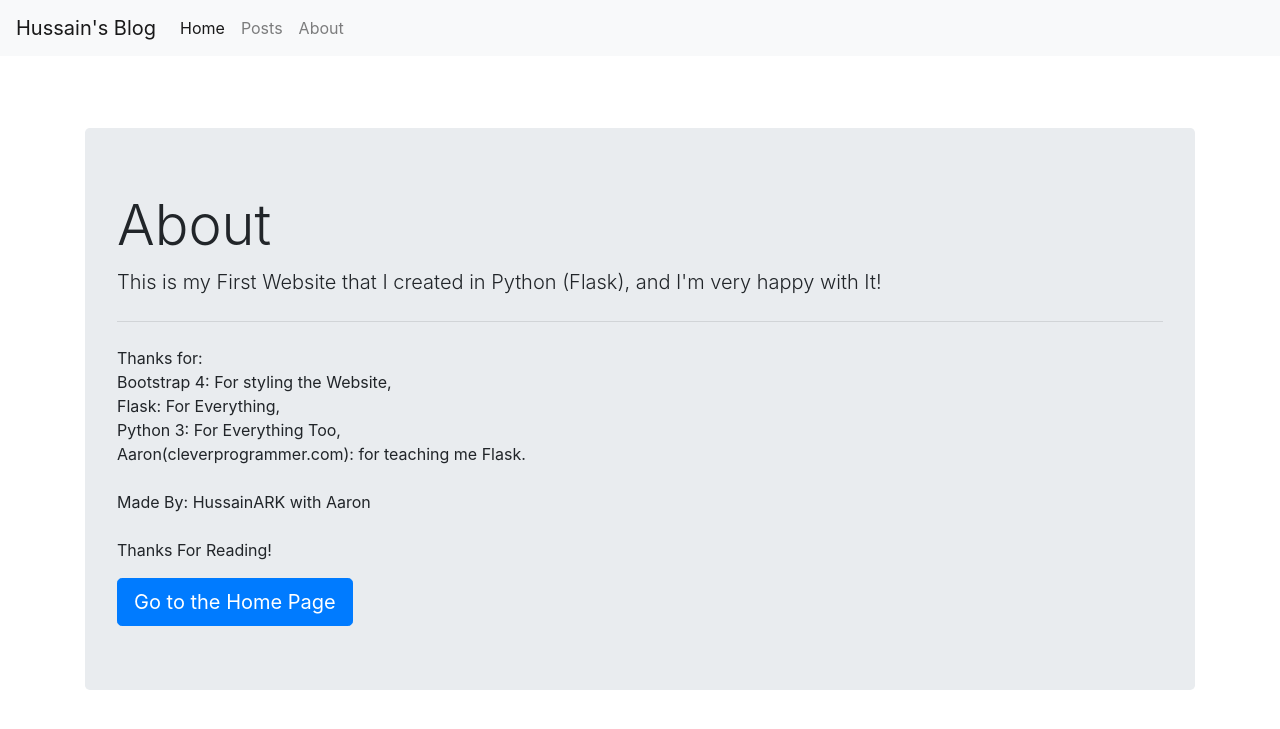
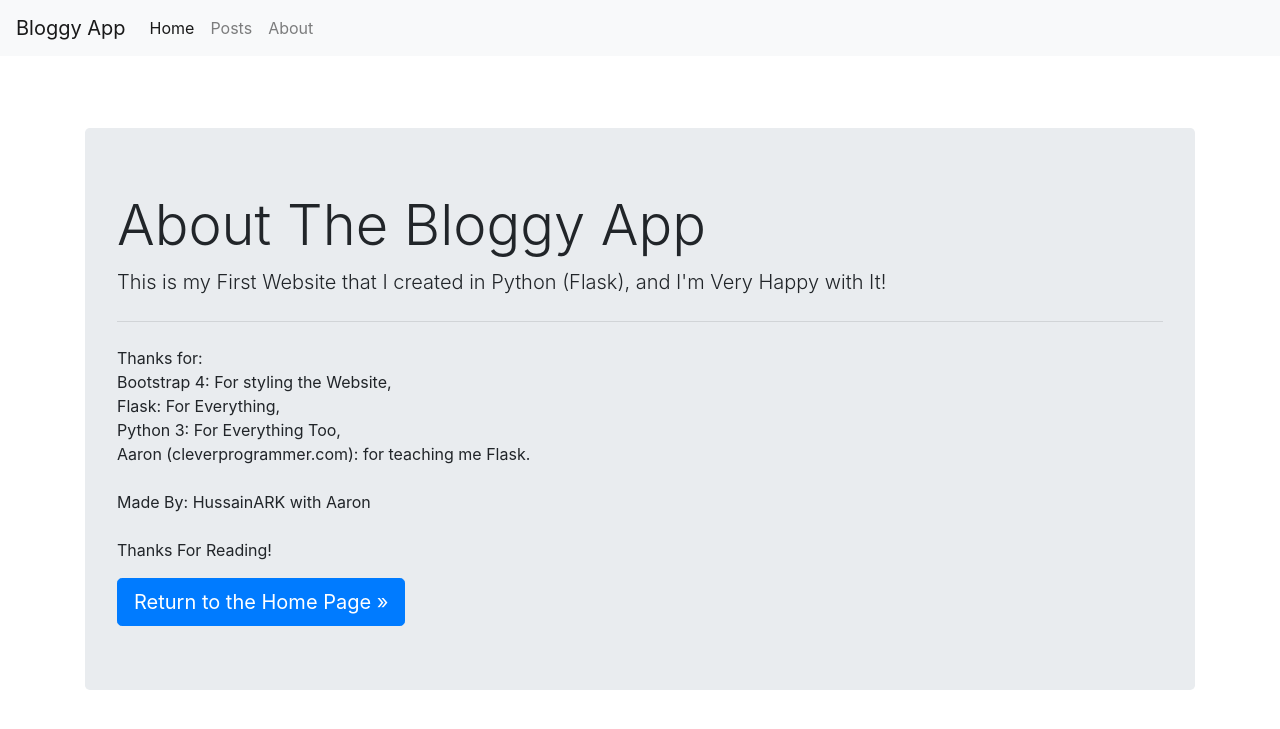
Before and after one commit to HussainARK/the-bloggy-app, a Flask app: page /about in a window 1280 px wide. Shown: the top 729 px of the page. Run offline with Flask 2, Linux system fonts and the light colour scheme; some libraries are stand-ins or nearby versions.

Commit message:
Edited Something

```diff
--- a/app.py
+++ b/app.py
@@ -11,13 +11,14 @@ app = Flask(__name__)
 app.config['SQLALCHEMY_DATABASE_URI'] = 'sqlite:///posts.db'
 db = SQLAlchemy(app)
 
+
 # Creating a Database Table as a Class:
 
 
 class BlogPost(db.Model):
     id = db.Column(db.Integer, primary_key=True)
-    title = db.Column(db.String(100), nullable=False)
-    content = db.Column(db.Text, nullable=False)
+    title = db.Column(db.String(100), nullable=False, default='N/A')
+    content = db.Column(db.Text, nullable=False, default='N/A')
     author = db.Column(db.String(20), nullable=False, default='N/A')
     date_posted = db.Column(db.DateTime, nullable=False,
                             default=datetime.utcnow)
@@ -119,6 +120,6 @@ def about():
 
 
 if __name__ == "__main__":
-    app.run()
+    app.run(debug=True)
 
 # End
--- a/templates/about.html
+++ b/templates/about.html
@@ -1,14 +1,14 @@
 {% extends 'base.html' %} {% block head %}
-<title>Hussain's Blog</title>
+<title>Bloggy App - About</title>
 {% endblock %} {% block body %}
 <br />
 <br />
 <br />
 <div class="jumbotron">
-  <h1 class="display-4">About</h1>
+  <h1 class="display-4">About The Bloggy App</h1>
   <p class="lead">
-    This is my First Website that I created in Python (Flask), and I'm very
-    happy with It!
+    This is my First Website that I created in Python (Flask), and I'm Very
+    Happy with It!
   </p>
   <hr class="my-4" />
   <p>
@@ -16,14 +16,16 @@
     Bootstrap 4: For styling the Website,<br />
     Flask: For Everything,<br />
     Python 3: For Everything Too,<br />
-    Aaron(cleverprogrammer.com): for teaching me Flask.<br />
+    Aaron (cleverprogrammer.com): for teaching me Flask.<br />
     <br />
     Made By: HussainARK with Aaron<br />
     <br />
     Thanks For Reading!
   </p>
   <a href="/"
-    ><button class="btn btn-primary btn-lg">Go to the Home Page</button></a
+    ><button class="btn btn-primary btn-lg">
+      Return to the Home Page &raquo;
+    </button></a
   >
 </div>
 {% endblock %}
--- a/templates/base.html
+++ b/templates/base.html
@@ -24,7 +24,7 @@
       >
         <span class="navbar-toggler-icon"></span>
       </button>
-      <a class="navbar-brand" href="/">Hussain's Blog</a>
+      <a class="navbar-brand" href="/">Bloggy App</a>
 
       <div class="collapse navbar-collapse" id="navbarTogglerDemo03">
         <ul class="navbar-nav mr-auto mt-2 mt-lg-0">
--- a/templates/edit.html
+++ b/templates/edit.html
@@ -1,5 +1,5 @@
 {% extends 'base.html' %} {% block head %}
-<title>Posts</title>
+<title>Bloggy App - Posts</title>
 {% endblock %} {% block body %}
 <h1>Editing Post</h1>
 
--- a/templates/index.html
+++ b/templates/index.html
@@ -1,5 +1,5 @@
 {% extends 'base.html' %} {% block head %}
-<title>Hussain's Blog</title>
+<title>Bloggy App - Made for Blogs</title>
 {% endblock %} {% block body %}
 <br />
 <h1>Home Page</h1>
@@ -8,8 +8,8 @@
   <div class="col-sm-8 mx-auto">
     <h1>Welcome!</h1>
     <p>
-      Welcome to the Hussain's Blog Website! here we're making Blog Posts and
-      YOU can Delete and Edit them.
+      Welcome to the Bloggy App Website! here we're making Blog Posts and YOU
+      can Delete and Edit them OR <a href="/posts/new/">Create</a> Ones.
     </p>
     <p>Are you Intrested?</p>
     <p>
--- a/templates/new_post.html
+++ b/templates/new_post.html
@@ -1,5 +1,5 @@
 {% extends 'base.html' %} {% block head %}
-<title>Posts</title>
+<title>Bloggy App - Posts</title>
 {% endblock %} {% block body %}
 <h1>New Post</h1>
 
```
Also changed, not shown: templates/posts.html (+9 -6 lines), posts.db.
